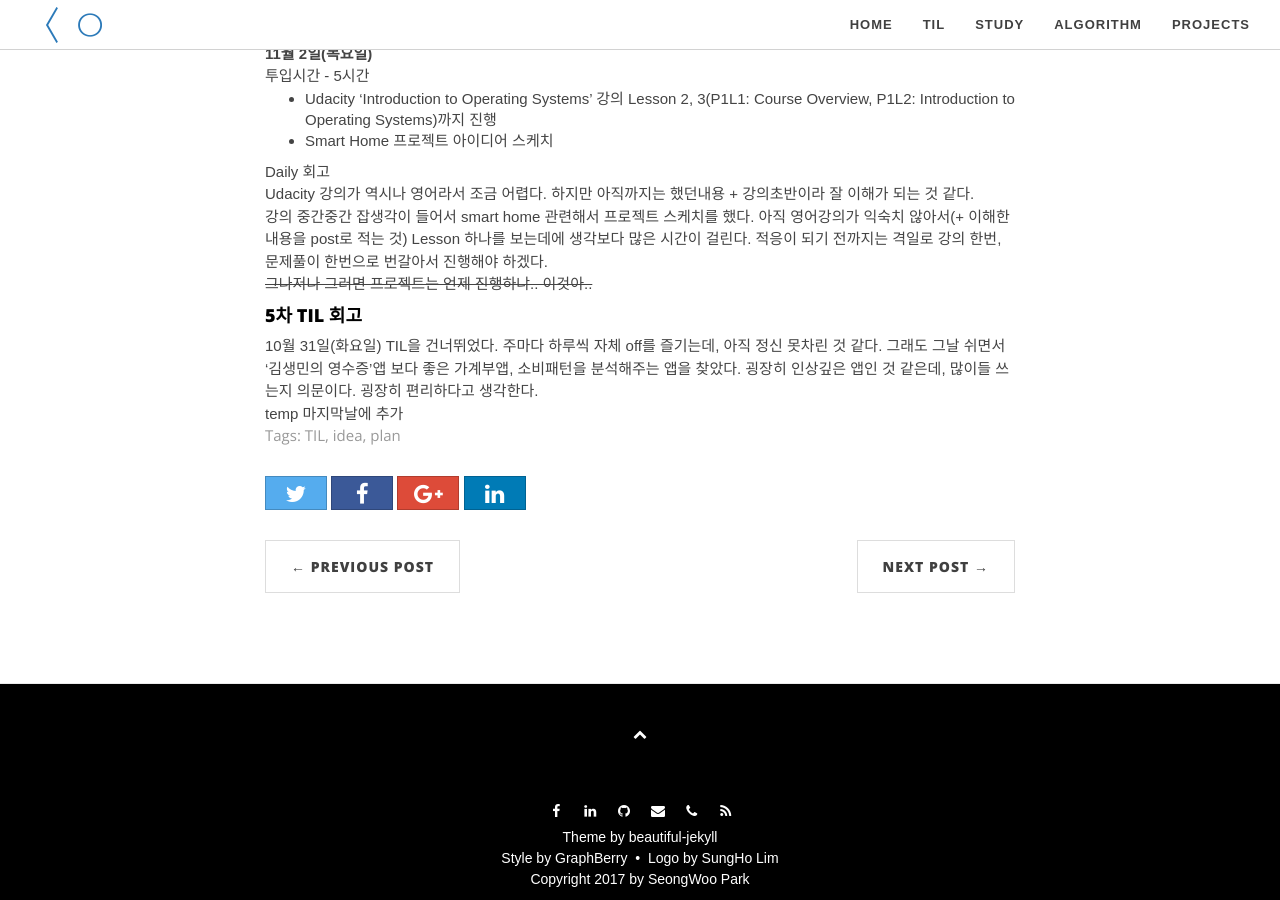
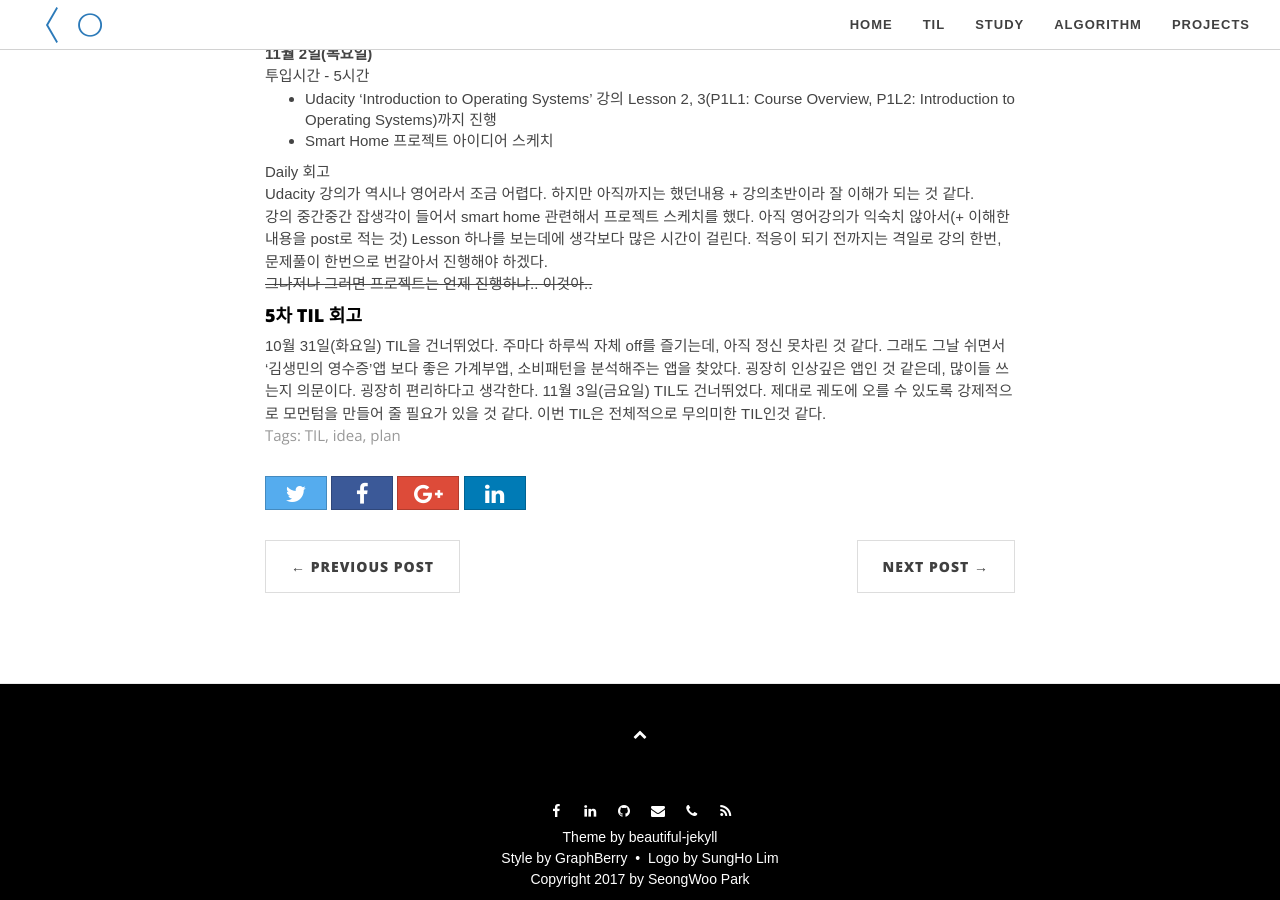
Before and after one commit to seongwoopark/seongwoopark.github.io, a Jekyll site: the page built from _posts/2017-10-30-5th_TIL.md, in a window 1280 px wide and 900 px high, scrolled down 1236 px. Built offline with Jekyll 4.4.1, drawn with Linux system fonts in a browser that asks for light colours; nearby versions of some CDN libraries; comment, search, counter and statistics services are not loaded.

Commit message:
Update 5th TIL post and fix tiny things

```diff
--- a/_posts/2017-10-30-5th_TIL.md
+++ b/_posts/2017-10-30-5th_TIL.md
@@ -59,5 +59,5 @@ Lesson 하나를 보는데에 생각보다 많은 시간이 걸린다. 적응이
 <h4>5차 TIL 회고</h4>
 10월 31일(화요일) TIL을 건너뛰었다. 주마다 하루씩 자체 off를 즐기는데, 아직 정신 못차린 것 같다. 그래도 그날 쉬면서 '김생민의 영수증'앱 보다 좋은
 가계부앱, 소비패턴을 분석해주는 앱을 찾았다. 굉장히 인상깊은 앱인 것 같은데, 많이들 쓰는지 의문이다. 굉장히 편리하다고 생각한다.
-
-temp 마지막날에 추가
+11월 3일(금요일) TIL도 건너뛰었다. 제대로 궤도에 오를 수 있도록 강제적으로 모먼텀을 만들어 줄 필요가 있을 것 같다.
+이번 TIL은 전체적으로 무의미한 TIL인것 같다.
```
Also changed, not shown: _posts/2017-11-02-study-intro_os.md (+10 -8 lines).
